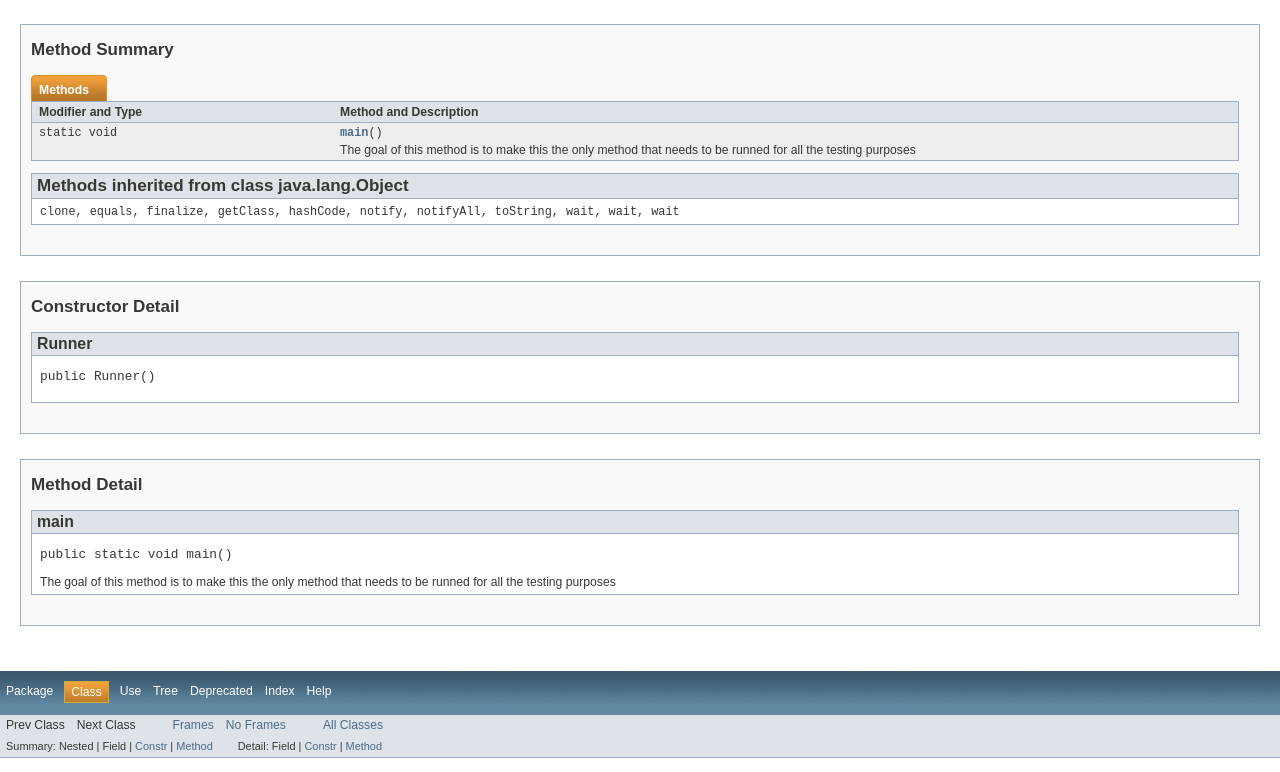
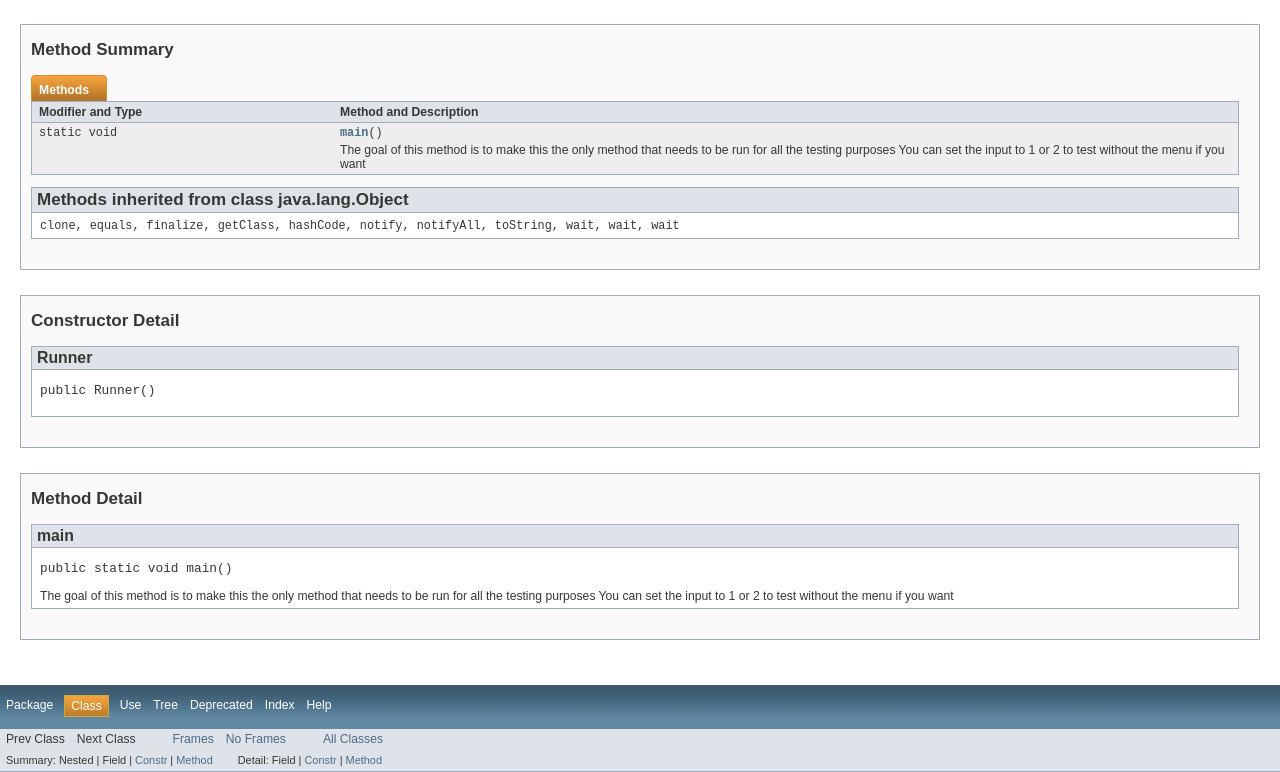
Before and after one commit to Ylvakiller/Theme08Lab01, a plain HTML site: page doc/Runner.html in a window 1280 px wide. Shown: the part 478-1250 px from the top of the page. Drawn offline with Linux system fonts and the light colour scheme.

```diff
--- a/doc/Runner.html
+++ b/doc/Runner.html
@@ -2,7 +2,7 @@
 <!-- NewPage -->
 <html lang="en">
 <head>
-<!-- Generated by javadoc (version 1.7.0_71) on Thu Apr 30 22:14:19 CEST 2015 -->
+<!-- Generated by javadoc (version 1.7.0_71) on Thu Apr 30 22:16:42 CEST 2015 -->
 <title>Runner</title>
 <meta name="date" content="2015-04-30">
 <link rel="stylesheet" type="text/css" href="stylesheet.css" title="Style">
@@ -137,7 +137,8 @@
 <tr class="altColor">
 <td class="colFirst"><code>static void</code></td>
 <td class="colLast"><code><strong><a href="Runner.html#main()">main</a></strong>()</code>
-<div class="block">The goal of this method is to make this the only method that needs to be runned for all the testing purposes</div>
+<div class="block">The goal of this method is to make this the only method that needs to be run for all the testing purposes
+ You can set the input to 1 or 2 to test without the menu if you want</div>
 </td>
 </tr>
 </table>
@@ -186,7 +187,8 @@
 <li class="blockList">
 <h4>main</h4>
 <pre>public static&nbsp;void&nbsp;main()</pre>
-<div class="block">The goal of this method is to make this the only method that needs to be runned for all the testing purposes</div>
+<div class="block">The goal of this method is to make this the only method that needs to be run for all the testing purposes
+ You can set the input to 1 or 2 to test without the menu if you want</div>
 </li>
 </ul>
 </li>
```
Also changed, not shown: doc/allclasses-frame.html (+1 -1 lines), doc/allclasses-noframe.html (+1 -1 lines), doc/class-use/Runner.html (+1 -1 lines), doc/constant-values.html (+1 -1 lines), doc/deprecated-list.html (+1 -1 lines), doc/help-doc.html (+1 -1 lines), doc/index-files/index-1.html (+3 -2 lines), doc/index-files/index-2.html (+1 -1 lines), doc/index.html (+1 -1 lines), doc/overview-tree.html (+1 -1 lines), doc/package-frame.html (+1 -1 lines), doc/package-summary.html (+1 -1 lines), doc/package-tree.html (+1 -1 lines), doc/package-use.html (+1 -1 lines), 2 other files.
